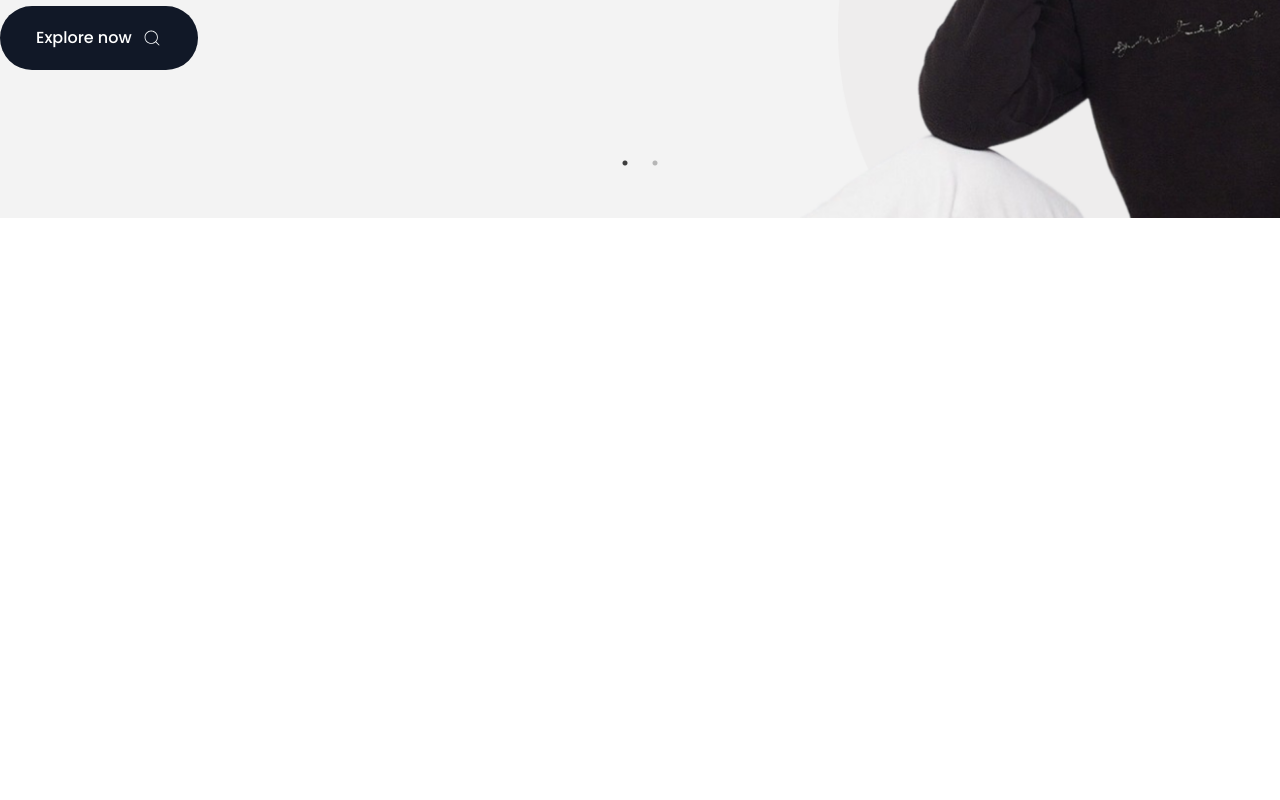
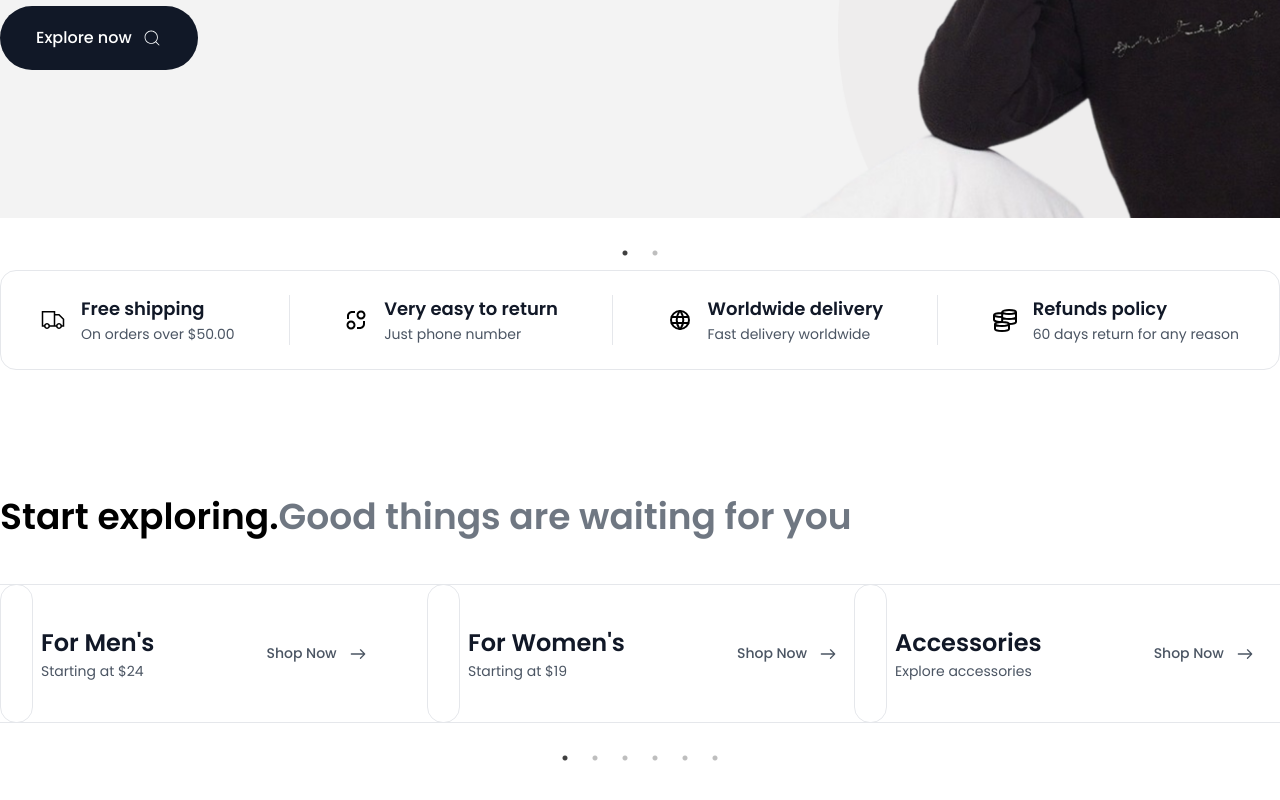
Before and after one commit to midu100/NEXTON, a React (Vite) app: page / in a window 1280 px wide. Shown: the part 470-1270 px from the top of the page. Before the commit the page ends 800 px from the top, so only its background shows below. Built offline with nearby package versions, Linux system fonts and the light colour scheme; a web font is replaced by a local one.

Commit message:
Banner and service

```diff
--- a/src/App.css
+++ b/src/App.css
@@ -11,3 +11,6 @@
     list-style: none;
     text-align: center;
 }
+.slick-dots {
+    bottom: -45px !important;
+}
--- a/src/components/Banner.jsx
+++ b/src/components/Banner.jsx
@@ -55,10 +55,10 @@ const Banner = () => {
               style={{
                 background: `url(${bannerBg})`,
                 backgroundRepeat: "no-repeat",
-                backgroundPosition: "center",
+                // backgroundPosition: "center",
                 backgroundSize: "cover",
               }}
-              className="lg:py-[148px] pt-[163px] pb-[199px]"
+              className="lg:py-[148px] pt-[163px] pb-[199px] bg-left lg:bg-center"
             >
               <div className="container">
                 <div className="bannerText">
--- /dev/null
+++ b/src/components/Category.jsx
@@ -0,0 +1,91 @@
+import React from "react";
+import Slider from "react-slick";
+import "slick-carousel/slick/slick.css";
+import "slick-carousel/slick/slick-theme.css";
+import { Link } from "react-router";
+import { IoIosArrowRoundForward } from "react-icons/io";
+import SingleCategory from "./common/SingleCategory";
+import CommonHead from "./common/CommonHead";
+
+function SimpleSlider() {
+  const settings = {
+    dots: true,
+    infinite: true,
+    speed: 500,
+    slidesToShow: 3,
+    slidesToScroll: 1,
+    responsive: [
+      {
+        breakpoint: 480,
+        settings: {
+          slidesToShow: 1,
+          slidesToScroll: 1,
+          infinite: true,
+          dots: true
+        }
+      },
+      {
+        breakpoint: 800,
+        settings: {
+          slidesToShow: 1,
+          slidesToScroll: 1,
+          initialSlide: 2
+        }
+      },
+      {
+        breakpoint: 1100,
+        settings: {
+          slidesToShow: 2,
+          slidesToScroll: 1,
+          initialSlide: 2
+        }
+      }
+    ]
+
+  };
+  return (
+    <>
+       <div className="container py-[88px]">
+         <CommonHead commonH={'Start exploring.'} commonS={'Good things are waiting for you'} />
+
+
+        <div className="slider-container">
+       <Slider {...settings}>
+        <div>
+             <SingleCategory Cname={"For Men's"} Cprice={'Starting at $24'}/>
+        </div>
+
+
+        <div>
+             <SingleCategory Cname={"For Women's"} Cprice={'Starting at $19'}/>
+        </div>
+
+
+        <div>
+             <SingleCategory Cname={"Accessories"} Cprice={'Explore accessories'}/>
+        </div>
+
+
+        <div>
+            <SingleCategory Cname={"For Men's"} Cprice={'Starting at $24'}/>
+        </div>
+
+
+        <div>
+             <SingleCategory Cname={"For Women's"} Cprice={'Starting at $19'}/>
+        </div>
+
+
+        <div>
+          <SingleCategory Cname={"Accessories"} Cprice={'Explore accessories'}/>
+        </div>
+
+
+      </Slider>
+    </div>
+       </div>
+    </>
+  );
+}
+
+export default SimpleSlider;
--- a/src/components/ResNav.jsx
+++ b/src/components/ResNav.jsx
@@ -7,6 +7,7 @@ import { PiShoppingCartSimple } from "react-icons/pi";
 const ResNav = () => {
   // hook or useState
   const [showNav, setShowNav] = useState(false);
+  const [ShowRes, setShowRes] = useState(false);
 
   return (
     <>
@@ -58,12 +59,15 @@ const ResNav = () => {
                 <button className="w-[24px] h-[24px] text-[24px]">
                   <RiUserLine />
                 </button>
-                <button className="w-[24px] h-[24px] text-[24px] ml-[22px] relative">
+                <button
+                  className="w-[24px] h-[24px] text-[24px] ml-[22px] relative"
+                >
                   <PiShoppingCartSimple />
                   <span className="w-[20px] h-[20px] rounded-full bg-[#0EA5E9] flex justify-center items-center text-[12px] font-medium font-poppins text-[#fff] absolute top-[-5px] right-[-10px]">
                     3
                   </span>
                 </button>
+
               </div>
 
               <ul className="flex flex-col items-center gap-[10px] text-[20px] text-white font-poppins font-semibold">
--- /dev/null
+++ b/src/components/Service.jsx
@@ -0,0 +1,35 @@
+import React from 'react'
+import SingleService from './common/SingleService'
+import { LiaTruckSolid } from 'react-icons/lia'
+import { RiExchange2Line } from "react-icons/ri";
+import { TbWorld } from "react-icons/tb";
+import { GrMoney } from "react-icons/gr";
+
+const Service = () => {
+  return (
+    <div>
+        <section id='service' className='pt-[52px] pb-[32px]'>
+            <div className="container">
+
+                 <h1 className='lg:hidden px-[24px] mb-6 text-[16px] font-bold text-second'>Nexton® always with you</h1>
+                <div className="serviceRow flex justify-between flex-wrap gap-[24px]  lg:border border-[#E5E7EB] py-[24px] px-[24px] lg:px-[40px] rounded-[16px]">
+
+                    <SingleService Name={'Free shipping'} Price={'On orders over $50.00'} Icon={<LiaTruckSolid className='text-[24px]' />}/>
+                    <span className=' lg:h-[50px] lg:w-[1px] bg-[#E5E7EB] inline-block'></span>
+
+                    <SingleService Name={'Very easy to return'} Price={'Just phone number'} Icon={<RiExchange2Line className='text-[24px]' />} />
+                    <span className=' lg:h-[50px] lg:w-[1px] bg-[#E5E7EB] inline-block'></span>
+
+                    <SingleService Name={'Worldwide delivery'} Price={'Fast delivery worldwide'} Icon={<TbWorld className='text-[24px]' />} />
+                    <span className=' lg:h-[50px] lg:w-[1px] bg-[#E5E7EB] inline-block'></span>
+
+                    <SingleService Name={'Refunds policy'} Price={'60 days return for any reason'} Icon={<GrMoney className='text-[24px]' />} />
+
+                </div>
+            </div>
+        </section>
+    </div>
+  )
+}
+
+export default Service
--- /dev/null
+++ b/src/components/Test.jsx
@@ -0,0 +1,61 @@
+import React from "react";
+import Slider from "react-slick";
+import "slick-carousel/slick/slick.css";
+import "slick-carousel/slick/slick-theme.css";
+import { Link } from "react-router";
+import { IoIosArrowRoundForward } from "react-icons/io";
+import SingleCategory from "./common/SingleCategory";
+import CommonHead from "./common/CommonHead";
+
+function SimpleSlider() {
+  const settings = {
+    dots: true,
+    infinite: true,
+    speed: 500,
+    slidesToShow: 3,
+    slidesToScroll: 1
+  };
+  return (
+    <>
+       <div className="container">
+         <CommonHead commonH={'Start exploring.'} commonS={'Good things are waiting for you'} />
+        <div className="slider-container">
+      <Slider {...settings}>
+        <div>
+             <SingleCategory Cname={"For Men's"} Cprice={'Starting at $24'}/>
+        </div>
+
+
+        <div>
+             <SingleCategory Cname={"For Women's"} Cprice={'Starting at $19'}/>
+        </div>
+
+
+        <div>
+             <SingleCategory Cname={"Accessories"} Cprice={'Explore accessories'}/>
+        </div>
+
+
+        <div>
+            <SingleCategory Cname={"For Men's"} Cprice={'Starting at $24'}/>
+        </div>
+
+
+        <div>
+             <SingleCategory Cname={"For Women's"} Cprice={'Starting at $19'}/>
+        </div>
+
+
+        <div>
+          <SingleCategory Cname={"Accessories"} Cprice={'Explore accessories'}/>
+        </div>
+
+
+      </Slider>
+    </div>
+       </div>
+    </>
+  );
+}
+
+export default SimpleSlider;
--- /dev/null
+++ b/src/components/common/CommonHead.jsx
@@ -0,0 +1,12 @@
+import React from 'react'
+
+const CommonHead = ({commonH,commonS}) => {
+  return (
+    <div>
+        <h2 className='text-[36px] font-poppins font-semibold mb-[40px] hidden lg:block'>{commonH}<span className='text-[#4B5563CC]'>{commonS}</span></h2>
+        <h2 className='text-[24px] px-[24px] font-poppins font-semibold mb-[40px] lg:hidden'>{commonH}</h2>
+    </div>
+  )
+}
+
+export default CommonHead
--- /dev/null
+++ b/src/components/common/SingleCategory.jsx
@@ -0,0 +1,22 @@
+import React from 'react'
+import { Link } from 'react-router'
+import { IoIosArrowRoundForward } from "react-icons/io";
+
+const SingleCategory = ({Cname,Cprice}) => {
+  return (
+    <>
+        <div className='py-[40px] px-[24px]  lg:p-[40px] border border-[#E5E7EB] rounded-[16px] w-full lg:w-[460px] flex gap-[112px]  items-center'>
+            <div>
+                <h2 className='text-[17px] lg:text-[24px] font-poppins font-semibold text-second'>{Cname}</h2>
+                <p className='text-[8px] lg:text-[14px] font-normal font-poppins text-primary'>{Cprice}</p>
+            </div>
+
+            <div className=''>
+                <Link className='text-[10px] lg:text-[14px] text-primary font-poppins font-medium flex gap-[8px] items-center' to={'#'}>Shop Now <IoIosArrowRoundForward className='text-[26px]' /> </Link>
+            </div>
+        </div>
+    </>
+  )
+}
+
+export default SingleCategory
--- /dev/null
+++ b/src/components/common/SingleService.jsx
@@ -0,0 +1,19 @@
+import React from 'react'
+import { LiaTruckSolid } from "react-icons/lia";
+
+const SingleService = ({Name,Price,Icon}) => {
+  return (
+    <>
+
+        <div className='flex gap-[8px] lg:gap-[16px] items-center'>
+            {Icon}
+            <div>
+                <h2 className='text-[14px] text-[#4B5563] lg:text-[18px] lg:font-semibold font-poppins lg:text-second'>{Name}</h2>
+                <p className='hidden lg:block text-[14px] font-normal font-poppins text-[#4B5563] mt-[2px]'>{Price}</p>
+            </div>
+        </div>
+    </>
+  )
+}
+
+export default SingleService
--- a/src/pages/Home.jsx
+++ b/src/pages/Home.jsx
@@ -1,10 +1,18 @@
 import React from 'react'
 import Banner from '../components/Banner'
+import Service from '../components/Service'
+import Category from '../components/Category'
+
+
+
 
 const Home = () => {
   return (
     <>
       <Banner />
+      <Service />
+      <Category />
+
     </>
   )
 }
```
Also changed, not shown: src/components/Navbar.jsx (+16 -2 lines).
